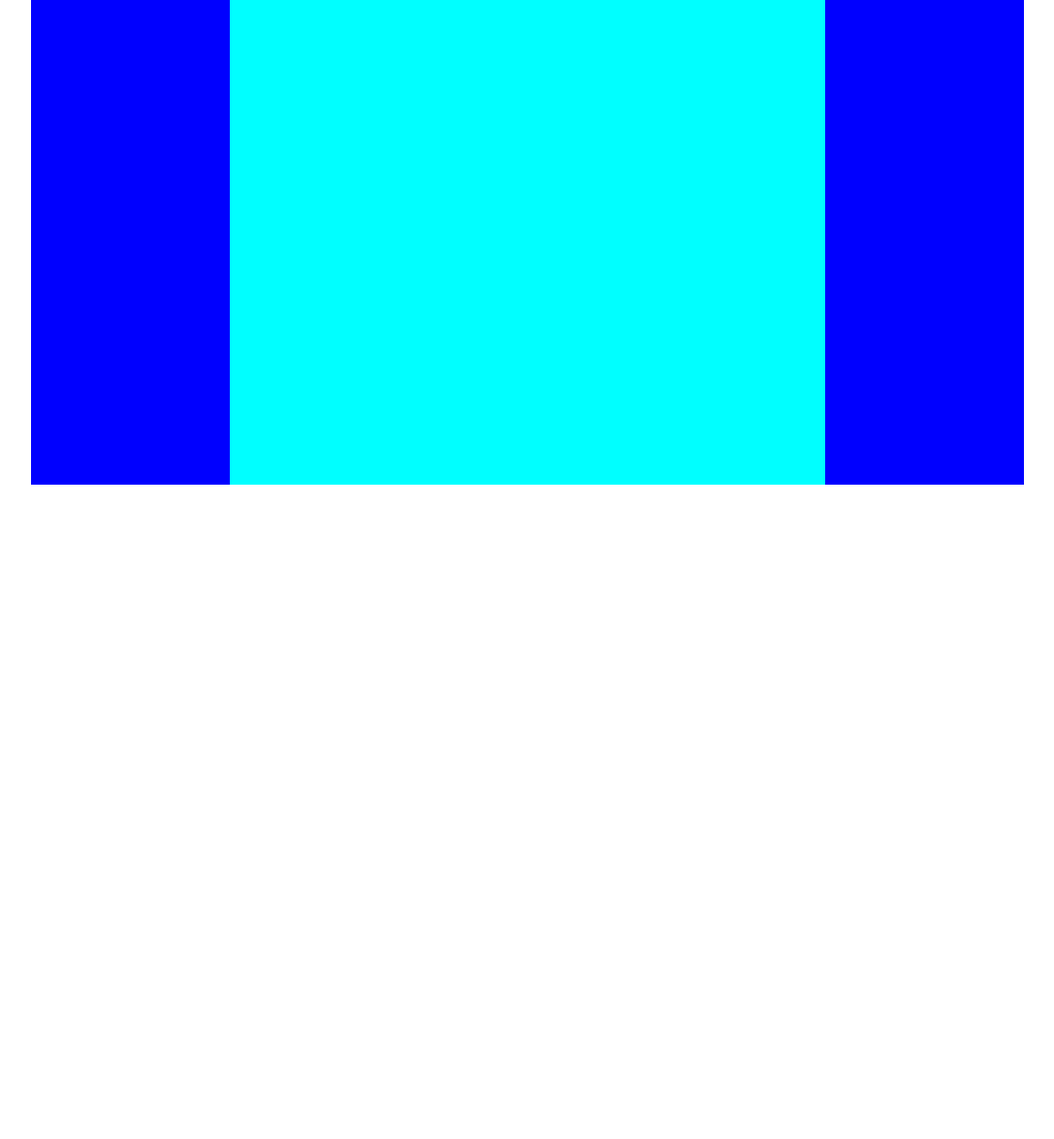
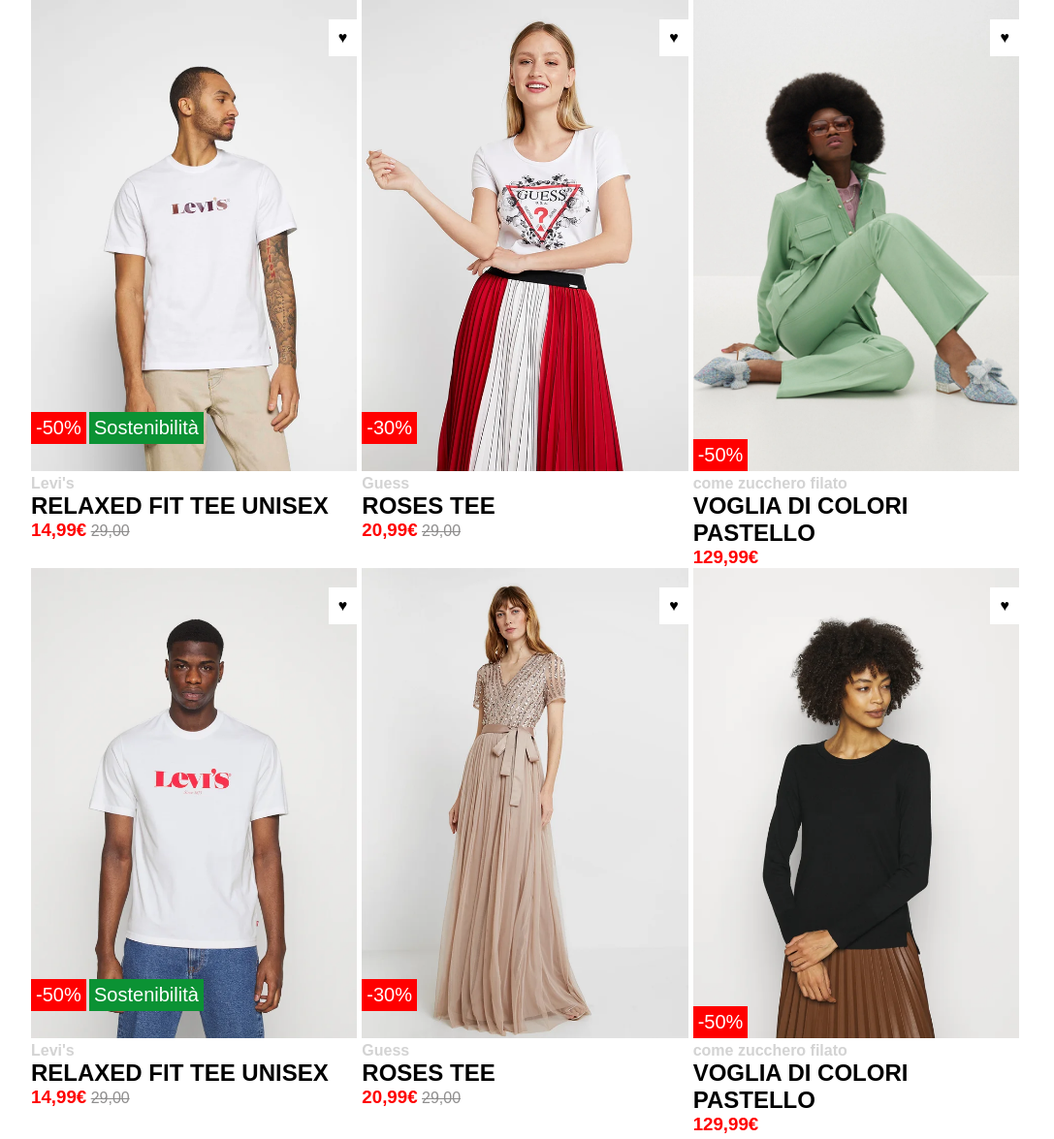
Before and after one commit to riccardolipparini/html-css-boolando, a plain HTML site: page index.html in a window 1280 px wide. Shown: the whole page at 97% size, without its empty margins (96-1183 px from the left). Before the commit the page ends 800 px from the top, so only its background shows below. Drawn offline with Linux system fonts and the light colour scheme.

Commit message:
errore hover effect

```diff
--- a/css/style.css
+++ b/css/style.css
@@ -10,25 +10,85 @@ body{
 
 /* parte sopra */
 
-.clearfix{
+.container{
+
     width: 80%;
+    margin: 0 auto;
     /* debug */
-    height: 500px;
-    background-color: aqua;
-    margin: 0 auto;
+    /* height: 500px;
+    margin-top: 50px; */
+}
+
+a{
+    color: black;
+}
+
+.overlay {
+    position: absolute;
+    top: 0;
+    bottom: 0;
+    left: 0;
+    right: 0;
+    height: 100%;
+    width: 100%;
+    opacity: 0;
+    transition: .5s ease;
+}
+
+.container:hover .overlay {
+    opacity: 1;
 }
 
 
-.sideup{
+.up{
     float: left;
-    width: 20%;
-    /* debug */
-    height: 500px;
-    background-color: blue;
+    width: calc(100% / 3);
+    border-right: solid 5px white;
+    position: relative;
+
 }
 
-.centerup{
-    float: left;
-    width: 60%;
-    height: 500px;
+.up img{
+    height: 100%;
+    width: 100%;
+    object-fit: cover;
 }
+.discount{
+    padding: 5px;
+    font-size: 20px;
+    background-color: red;
+    position: absolute;
+    bottom: 100px;
+    left: 0;
+    color: white;
+}
+
+.sostenibilità{
+    padding: 5px;
+    font-size: 20px;
+    background-color: rgb(11, 146, 52);
+    position: absolute;
+    bottom: 100px;
+    left: 60px;
+    color: white;
+}
+.cuore{
+    padding: 10px;
+    background-color: white;
+    position: absolute;
+    top: 20px;
+    right: 0px;
+}
+h4{
+    color: lightgray;
+}
+h3{
+    color: red;
+    display: inline-block;
+}
+
+p{
+    text-decoration: line-through;
+    color: rgb(143, 142, 142);
+    display: inline-block;
+}
--- a/index.html
+++ b/index.html
@@ -10,16 +10,51 @@
 <body>
     <!-- blocchi sopra-->
     <header>
-        <div class="clearfix">
-            <aside class="sideup">
+        <div class="container">
+            <a href="#">
+                <div class="up">
+                    <img src="img/1.webp" alt="image 1" class="image">
+                    <div class="overlay"> <img src="img/1b.webp" alt=""></div>
+                    <div class="discount">-50%</div>
+                    <div class="sostenibilità">Sostenibilità</div>
+                    <div class="cuore">&#9829;</div>
+                    <div>
+                        <h4>Levi's</h4>
+                        <h2>RELAXED FIT TEE UNISEX</h2>
+                        <h3>14,99&euro;</h3> <p>29,00</p>
 
-            </aside>
-            <section class="centerup">
+                    </div>
+                </div>
 
-            </section>
-            <aside class="sideup">
 
-            </aside>
+                <div class="up">
+                    <img src="img/2.webp" alt="image 2" class="image">
+                    <div class="overlay"> <img src="img/2b.webp" alt=""></div>
+                    <div class="discount">-30%</div>
+                    <div class="cuore">&#9829;</div>
+                    <div class="cuore">&#9829;</div>
+                    <div>
+                        <h4>Guess</h4>
+                        <h2>ROSES TEE</h2>
+                        <h3>20,99&euro;</h3> <p>29,00</p>
+
+                    </div>
+                </div>
+
+
+                <div class="up">
+                    <img src="img/3.webp" alt="image 3" class="image">
+                    <div class="overlay"> <img src="img/3b.webp" alt=""></div>
+                    <div class="discount">-50%</div>
+                    <div class="cuore">&#9829;</div>
+                    <div>
+                        <h4>come zucchero filato</h4>
+                        <h2>VOGLIA DI COLORI PASTELLO</h2>
+                        <h3>129,99&euro;</h3>
+
+                    </div>
+                </div>
+            </a>
         </div>
 
     </header>
@@ -27,6 +62,52 @@
     <!-- blocchi sotto -->
     <footer>
 
+<div class="container">
+            <a href="#">
+                <div class="up">
+                    <img src="img/4.webp" alt="image 4" class="image">
+                    <div class="overlay"> <img src="img/4b.webp" alt=""></div>
+                    <div class="discount">-50%</div>
+                    <div class="sostenibilità">Sostenibilità</div>
+                    <div class="cuore">&#9829;</div>
+                    <div>
+                        <h4>Levi's</h4>
+                        <h2>RELAXED FIT TEE UNISEX</h2>
+                        <h3>14,99&euro;</h3> <p>29,00</p>
+
+                    </div>
+                </div>
+
+
+                <div class="up">
+                    <img src="img/5.webp" alt="image 5" class="image">
+                    <div class="overlay"> <img src="img/5b.webp" alt=""></div>
+                    <div class="discount">-30%</div>
+                    <div class="cuore">&#9829;</div>
+                    <div class="cuore">&#9829;</div>
+                    <div>
+                        <h4>Guess</h4>
+                        <h2>ROSES TEE</h2>
+                        <h3>20,99&euro;</h3> <p>29,00</p>
+
+                    </div>
+                </div>
+
+
+                <div class="up">
+                    <img src="img/6.webp" alt="image 6" class="image">
+                    <div class="overlay"> <img src="img/6b.webp" alt=""></div>
+                    <div class="discount">-50%</div>
+                    <div class="cuore">&#9829;</div>
+                    <div>
+                        <h4>come zucchero filato</h4>
+                        <h2>VOGLIA DI COLORI PASTELLO</h2>
+                        <h3>129,99&euro;</h3>
+
+                    </div>
+                </div>
+            </a>
+        </div>
     </footer>
 </body>
 </html>
```
